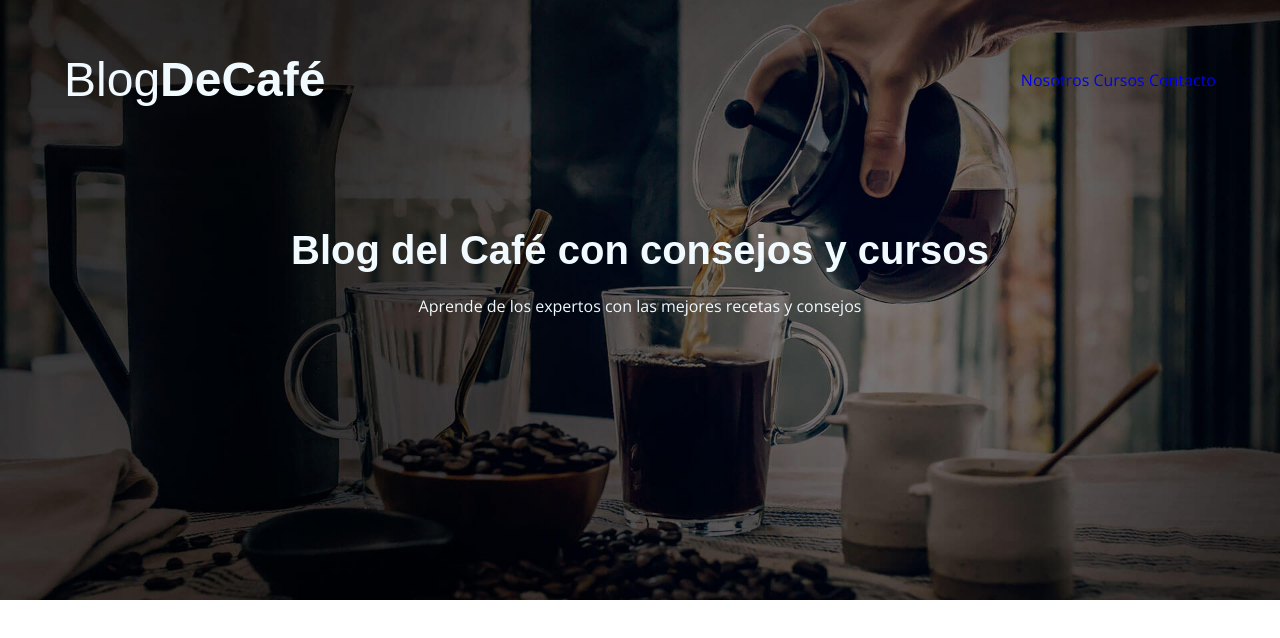
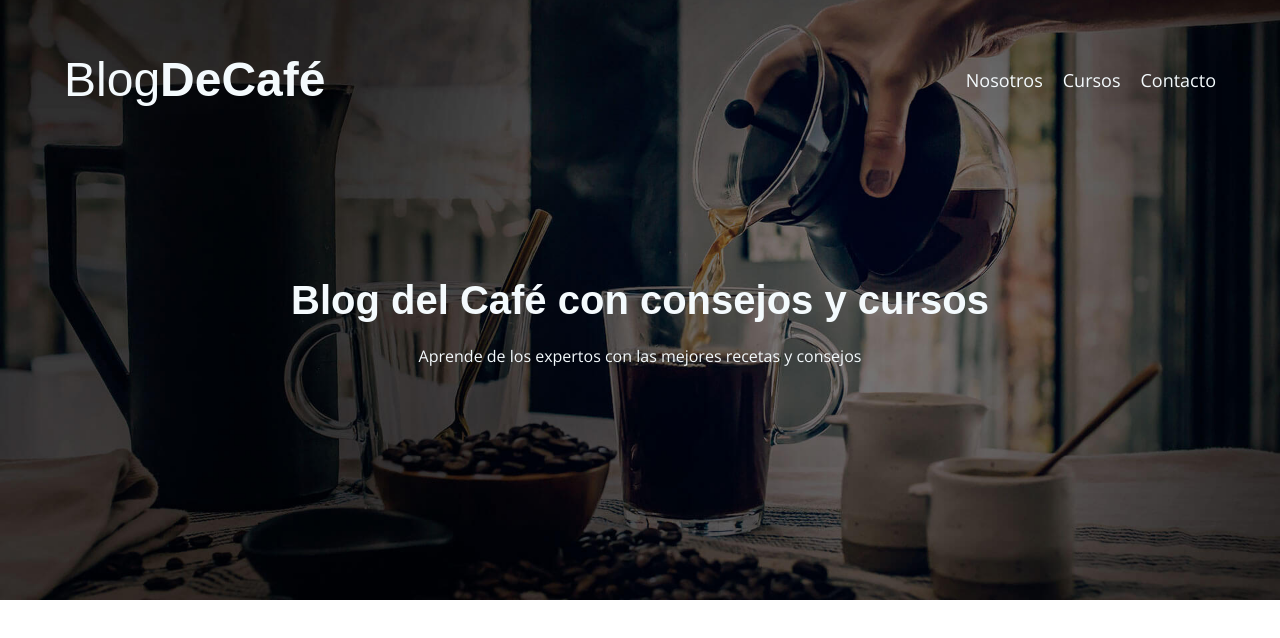
Before and after one commit to DamGar13/blog_del_cafe, a plain HTML site: page index.html in a window 1280 px wide. Drawn offline with nearby package versions, Linux system fonts and the light colour scheme.

Commit message:
Estilos para header

```diff
--- a/css/style.css
+++ b/css/style.css
@@ -4,7 +4,7 @@
     --fuenteEncabezado: "PT Sans", sans-serif;
     --fuenteParrafos: "Open Sans", sans-serif;
     --primario: #784d3c;
-    --blanco: #f0faff;
+    --blanco: #f4fafd;
     --negro: #0f1f2f;
 }
 
@@ -82,22 +82,38 @@ h4{
     margin-top: 5rem;
 }
 
-@media (min-width: 769px){
+.logo{
+    color: var(--blanco);
+}
+
+.logo__nombre{
+    font-weight: 400;
+}
+
+.logo__bold{
+    font-weight: 700;
+}
+
+.navegacion__enlace{
+    display: block;
+    text-align: center;
+    font-size: 1.8rem;
+    color: var(--blanco);
+}
+
+@media (min-width: 768px){
     .barra{
         display: flex;
         align-items: center;
         justify-content: space-between;
     }
 
-    .logo{
-        color: var(--blanco);
+    .navegacion{
+        display: flex;
+        gap: 2rem;
     }
 
-    .logo__nombre{
-        font-weight: 400;
-    }
-
-    .logo__bold{
-        font-weight: 700;
+    .header__texto{
+        margin-top: 10rem;
     }
 }
```
